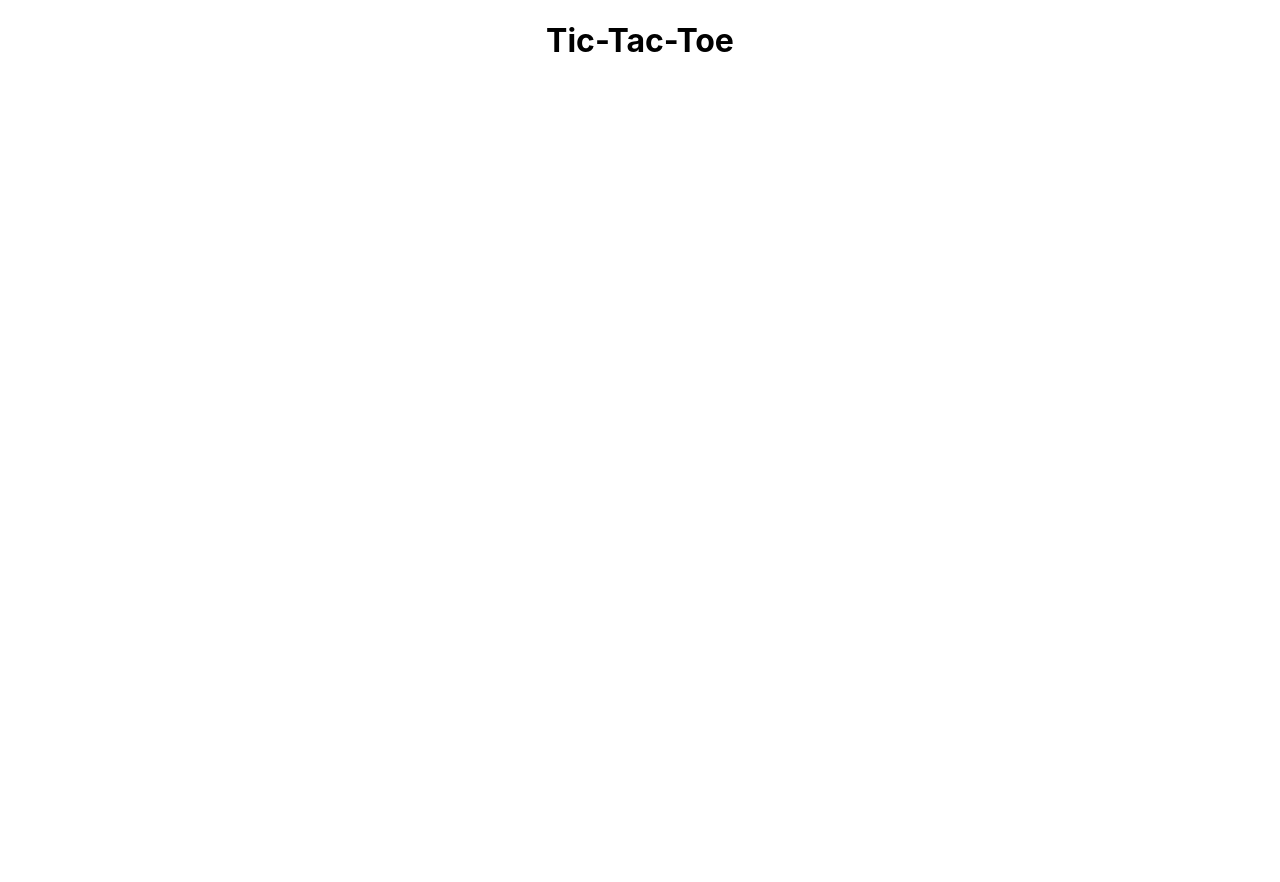
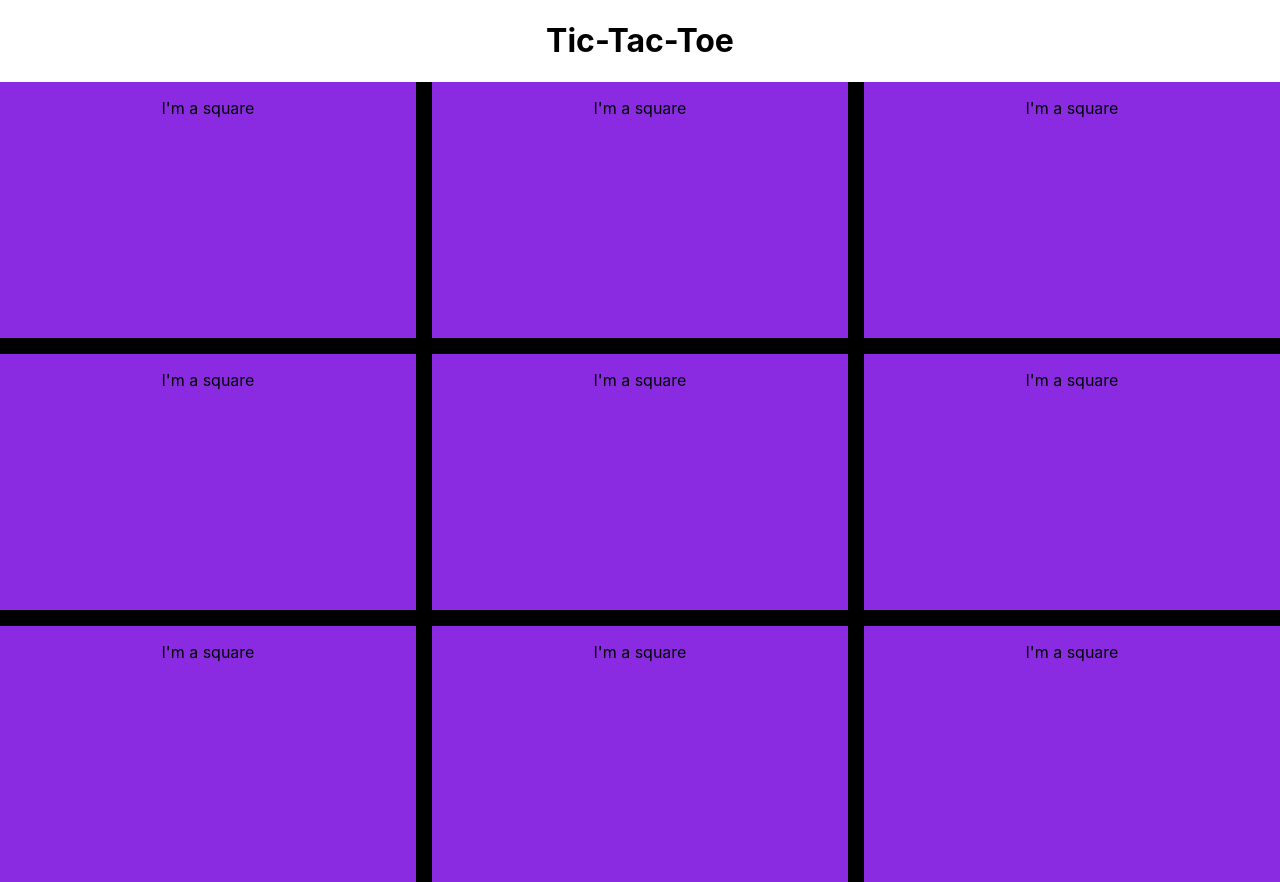
Before and after one commit to SchoolOfCode/noughts-and-crosses-plan-room22-chirag-austyn-nada, a React (Create React App) app in the folder tic-tac-toe/: page / in a window 1280 px wide. Before the commit the page ends 800 px from the top, so only its background shows below. Built offline with nearby package versions, Linux system fonts and the light colour scheme.

Commit message:
rendered board, created Game, Board & Sqaure components

```diff
--- a/tic-tac-toe/src/App.js
+++ /dev/null
@@ -1,11 +0,0 @@
-import './App.css';
-
-function App() {
-  return (
-    <div className="App">
-      <h1>Tic-Tac-Toe</h1>
-    </div>
-  );
-}
-
-export default App;
--- /dev/null
+++ b/tic-tac-toe/src/components/App/App.js
@@ -0,0 +1,14 @@
+import React from "react";
+import styles from "./App.module.css";
+import Board from "../Board";
+
+function App() {
+  return (
+    <div className={styles.App}>
+      <h1>Tic-Tac-Toe</h1>
+      <Board />
+    </div>
+  );
+}
+
+export default App;
--- /dev/null
+++ b/tic-tac-toe/src/components/Board/Board.module.css
@@ -0,0 +1,32 @@
+.gameBoard {
+  background-color: black;
+  /* max-width: 700px; */
+  min-height: 100vh;
+  display: grid;
+  grid-template-columns: repeat(3, 1fr);
+  grid-template-rows: repeat(3, 1fr);
+  gap: 1em 1em;
+  grid-auto-flow: row;
+  grid-template-areas:
+    "Top-left Top-centre Top-right"
+    "Middle-left Middle-centre Middle-right"
+    "Bottom-left Bottom-centre Bottom-right";
+}
+
+.Top-left { grid-area: Top-left; }
+
+.Top-centre { grid-area: Top-centre; }
+
+.Top-right { grid-area: Top-right; }
+
+.Middle-left { grid-area: Middle-left; }
+
+.Middle-centre { grid-area: Middle-centre; }
+
+.Middle-right { grid-area: Middle-right; }
+
+.Bottom-left { grid-area: Bottom-left; }
+
+.Bottom-centre { grid-area: Bottom-centre; }
+
+.Bottom-right { grid-area: Bottom-right; }
--- /dev/null
+++ b/tic-tac-toe/src/components/Board/index.js
@@ -0,0 +1,21 @@
+import React from 'react'
+import styles from "./Board.module.css"
+import Square from "../Square"
+
+const Board = () => {
+  return (
+    <div className={styles.gameBoard}>
+      <Square className={styles.TopLeft} />
+      <Square className={styles.TopCentre} />
+      <Square className={styles.TopRight} />
+      <Square className={styles.MiddleLeft} />
+      <Square className={styles.MiddleCentre} />
+      <Square className={styles.MiddleRight} />
+      <Square className={styles.BottomLeft} />
+      <Square className={styles.BottomCentre} />
+      <Square className={styles.BottomRight} />
+    </div>
+  )
+}
+
+export default Board
--- /dev/null
+++ b/tic-tac-toe/src/components/Square/Square.module.css
@@ -0,0 +1,5 @@
+.Square {
+  /* width: 100px;
+  height: 100px; */
+  background-color: blueviolet;
+}
--- /dev/null
+++ b/tic-tac-toe/src/components/Square/index.js
@@ -0,0 +1,12 @@
+import React from 'react'
+import styles from "./Square.module.css"
+
+function Square() {
+  return (
+    <div className={styles.Square}>
+      <p>I'm a square</p>
+    </div>
+  )
+}
+
+export default Square
--- a/tic-tac-toe/src/index.js
+++ b/tic-tac-toe/src/index.js
@@ -1,7 +1,7 @@
 import React from 'react';
 import ReactDOM from 'react-dom';
 import './index.css';
-import App from './App';
+import App from './components/App/App.js';
 import reportWebVitals from './reportWebVitals';
 
 ReactDOM.render(
```
Also changed, not shown: tic-tac-toe/src/components/App/App.module.css (renamed from tic-tac-toe/src/App.css), 1 other file (tests, documents, lock files or other folders).
